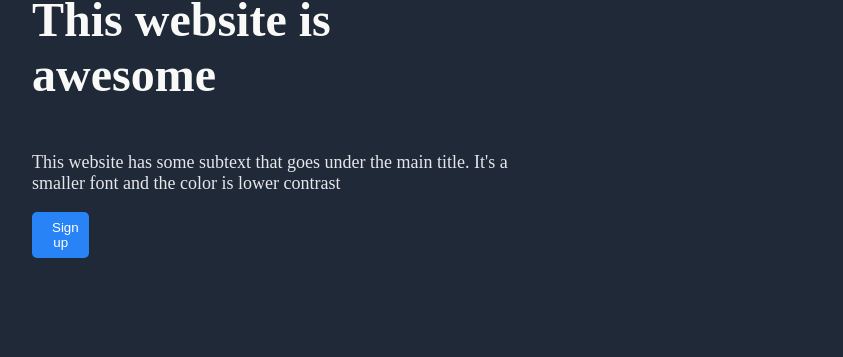
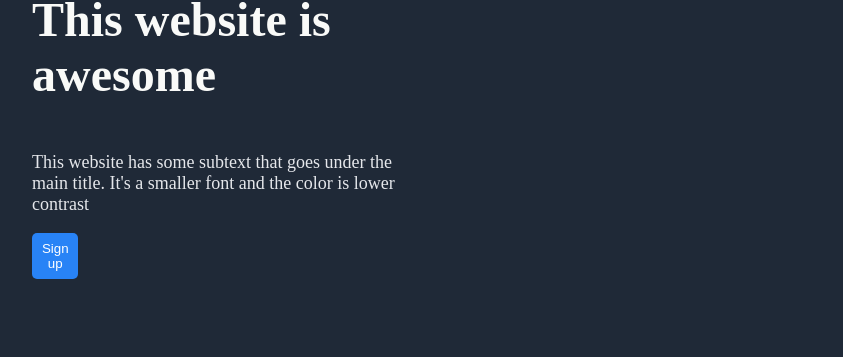
Before and after one commit to PocketTurtle/landing-page, a plain HTML site: page index.html in a window 1280 px wide. Shown: the part 174-531 px from the top of the page, without its empty margins (218-1061 px from the left). Drawn offline with Linux system fonts and the light colour scheme.

Commit message:
few changes on spacing, will update later once reading session ends

```diff
--- a/style.css
+++ b/style.css
@@ -58,8 +58,10 @@ html{
     }
 
     button {
-        display: border-box;
-        text-align:center;
+        display:flex;
+        justify-content: center;
+        align-items: center;
+        flex-shrink: none;
         width: 12%;
         padding: 8px 20px;
         background-color: #2883f6;
@@ -69,8 +71,8 @@ html{
     }
 
     .box{
-        width:500px;
-        height: auto;
+        width:800px;
+        height: 300px;;
     }
     img{
         border:2px solid #e5e7eb;
```
